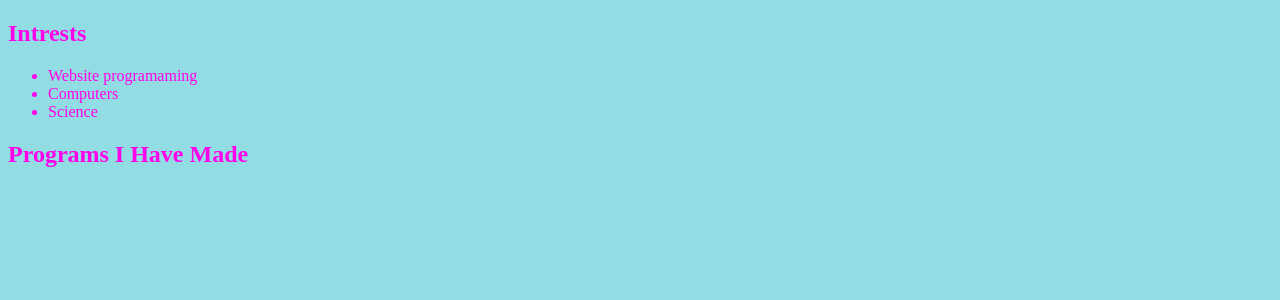
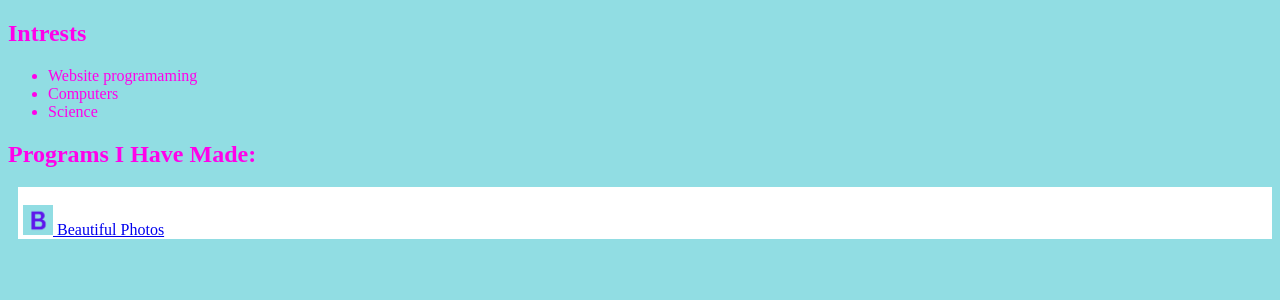
Before and after one commit to nathanael-thms/My-web, a PHP site: page / in a window 1280 px wide. Shown: the part 342-642 px from the top of the page. Run offline with PHP 8.4, Linux system fonts and the light colour scheme.

Commit message:
hover removed

```diff
--- a/css/css.css
+++ b/css/css.css
@@ -15,16 +15,6 @@ body {
     text-transform: capitalize;
 
    }
-.hide{
-    display: none;
-}
-
-.things:hover .hide{
-
-    display: block;
-    background-color: #ffffff;
-
-}
 
 
 .img {
--- a/index.html
+++ b/index.html
@@ -34,7 +34,7 @@
 
 
     <div class="things">
-        <h2>Programs I have made</h2>
+        <h2>Programs I have made:</h2>
 
         <div class="hide">
             <div style="background-color: white; padding-left: 5px; margin-left: 10px;">
```
